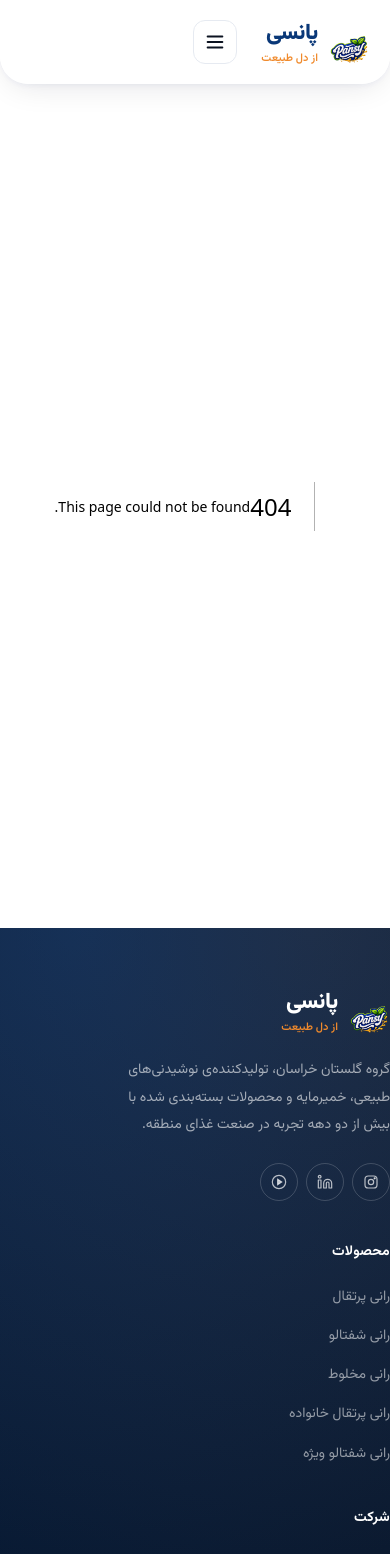
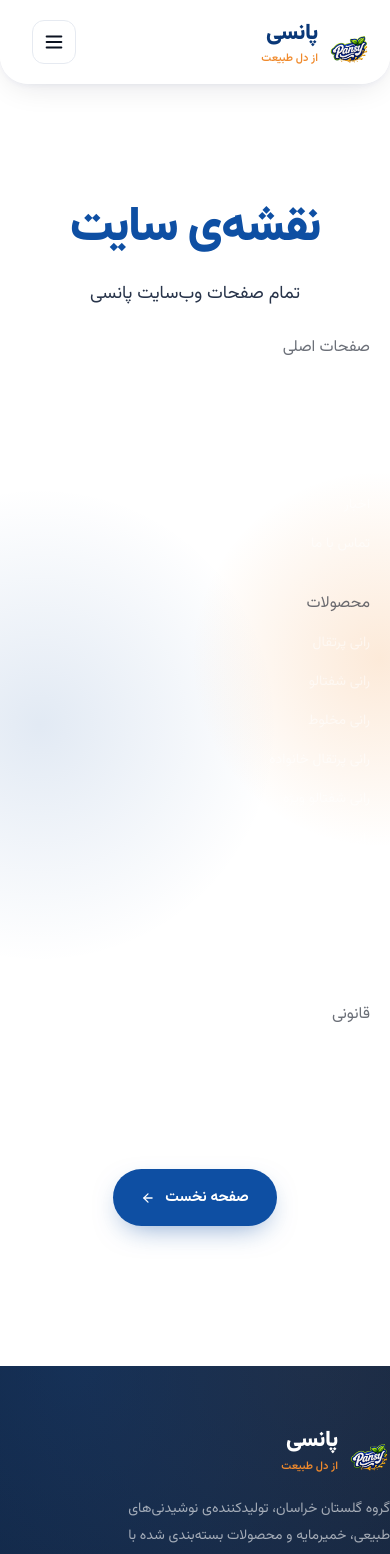
Before and after one commit to ZaidNayeb/Golestan-khorasan, a Next.js app: page /sitemap in a window 390 px wide. Before the commit this address had no page. Shown: the top 1554 px of the page. Built offline with nearby package versions, Linux system fonts and the light colour scheme.

Commit message:
fixed list icon toggle for mobile size

```diff
--- a/app/globals.css
+++ b/app/globals.css
@@ -333,8 +333,17 @@ button { font-family: inherit; cursor: pointer; }
     border: 1px solid var(--line);
     background: #fff;
     color: var(--ink);
+    position: absolute;
+    left: 32px;
+    top: 50%;
+    transform: translateY(-50%);
   }
-  .header-row { grid-template-columns: auto 1fr auto; }
+  .header-row {
+    position: relative;
+    display: flex;
+    justify-content: flex-start;
+    align-items: center;
+  }
 }
 
 .mobile-drawer-bg {
@@ -404,7 +413,7 @@ button { font-family: inherit; cursor: pointer; }
 }
 
 .hero-copy {
-  padding: 72px 36px 72px 0;
+  padding: 72px 12px 72px 0;
   display: flex;
   flex-direction: column;
   justify-content: center;
@@ -503,8 +512,7 @@ button { font-family: inherit; cursor: pointer; }
   background: #fff;
   display: flex;
   align-items: center;
-  justify-content: flex-end;
-  padding-right: 0;
+  justify-content: flex-start;
   overflow: hidden;
 }
 .hero-visual::before { display: none; }
@@ -514,7 +522,6 @@ button { font-family: inherit; cursor: pointer; }
   z-index: 2;
   width: 100%;
   max-width: 620px;
-  margin-right: -20px;
   filter: drop-shadow(0 28px 44px rgba(11, 18, 32, .14));
   transition: transform .8s cubic-bezier(.2,.8,.2,1), opacity .4s ease;
 }
--- /dev/null
+++ b/app/privacy/page.tsx
@@ -0,0 +1,48 @@
+import type { Metadata } from "next";
+import Link from "next/link";
+import { ContactDock } from "@/components/ContactDock";
+
+export const metadata: Metadata = {
+  title: "حریم خصوصی",
+  description: "سیاست حفظ حریم خصوصی گروه گلستان خراسان (پانسی).",
+};
+
+export default function PrivacyPage() {
+  return (
+    <>
+      <section className="coming-soon">
+        <div className="container cs-inner">
+          <span className="cs-badge">
+            <span className="dot" />
+            <span>به زودی</span>
+          </span>
+
+          <h1 className="cs-title">
+            صفحه‌ی <span className="accent">حریم خصوصی</span>
+            <br />در راه است
+          </h1>
+
+          <p className="cs-desc">
+            سیاست حفظ حریم خصوصی گروه گلستان خراسان به زودی در این صفحه منتشر خواهد شد.
+            برای هرگونه سوال می‌توانید با ما تماس بگیرید.
+          </p>
+
+          <div className="cs-illustration">
+            <img src="/images/pansy-orange-3d.png" alt="پانسی" />
+          </div>
+
+          <div className="cs-actions">
+            <Link href="/" className="btn btn-primary">
+              صفحه نخست
+              <svg width="14" height="14" viewBox="0 0 24 24" fill="none" stroke="currentColor" strokeWidth="2.2" strokeLinecap="round" strokeLinejoin="round">
+                <path d="M19 12H5" /><path d="M12 19l-7-7 7-7" />
+              </svg>
+            </Link>
+            <Link href="/contact" className="btn btn-ghost">تماس با ما</Link>
+          </div>
+        </div>
+      </section>
+      <ContactDock />
+    </>
+  );
+}
--- /dev/null
+++ b/app/sitemap/page.tsx
@@ -0,0 +1,61 @@
+import type { Metadata } from "next";
+import Link from "next/link";
+import { ContactDock } from "@/components/ContactDock";
+import { navLinks, products } from "@/data/site";
+
+export const metadata: Metadata = {
+  title: "نقشه‌ی سایت",
+  description: "نقشه‌ی کامل صفحات وب‌سایت گروه گلستان خراسان (پانسی).",
+};
+
+export default function SitemapPage() {
+  return (
+    <>
+      <section className="coming-soon">
+        <div className="container cs-inner">
+          <h1 className="cs-title">
+            <span className="accent">نقشه‌ی سایت</span>
+          </h1>
+
+          <p className="cs-desc">تمام صفحات وب‌سایت پانسی</p>
+
+          <div style={{ textAlign: "right", width: "100%", maxWidth: "480px", margin: "0 auto" }}>
+            <h3 style={{ marginBottom: "0.75rem", fontSize: "1rem", opacity: 0.6 }}>صفحات اصلی</h3>
+            <ul className="footer-links" style={{ marginBottom: "2rem" }}>
+              {navLinks.map((l) => (
+                <li key={l.key}>
+                  <Link href={l.href}>{l.label}</Link>
+                </li>
+              ))}
+            </ul>
+
+            <h3 style={{ marginBottom: "0.75rem", fontSize: "1rem", opacity: 0.6 }}>محصولات</h3>
+            <ul className="footer-links" style={{ marginBottom: "2rem" }}>
+              {products.map((p) => (
+                <li key={p.slug}>
+                  <Link href={`/products#${p.slug}`}>{p.name}</Link>
+                </li>
+              ))}
+            </ul>
+
+            <h3 style={{ marginBottom: "0.75rem", fontSize: "1rem", opacity: 0.6 }}>قانونی</h3>
+            <ul className="footer-links">
+              <li><Link href="/privacy">حریم خصوصی</Link></li>
+              <li><Link href="/terms">شرایط استفاده</Link></li>
+            </ul>
+          </div>
+
+          <div className="cs-actions" style={{ marginTop: "2.5rem" }}>
+            <Link href="/" className="btn btn-primary">
+              صفحه نخست
+              <svg width="14" height="14" viewBox="0 0 24 24" fill="none" stroke="currentColor" strokeWidth="2.2" strokeLinecap="round" strokeLinejoin="round">
+                <path d="M19 12H5" /><path d="M12 19l-7-7 7-7" />
+              </svg>
+            </Link>
+          </div>
+        </div>
+      </section>
+      <ContactDock />
+    </>
+  );
+}
--- /dev/null
+++ b/app/terms/page.tsx
@@ -0,0 +1,48 @@
+import type { Metadata } from "next";
+import Link from "next/link";
+import { ContactDock } from "@/components/ContactDock";
+
+export const metadata: Metadata = {
+  title: "شرایط استفاده",
+  description: "شرایط و ضوابط استفاده از وب‌سایت گروه گلستان خراسان (پانسی).",
+};
+
+export default function TermsPage() {
+  return (
+    <>
+      <section className="coming-soon">
+        <div className="container cs-inner">
+          <span className="cs-badge">
+            <span className="dot" />
+            <span>به زودی</span>
+          </span>
+
+          <h1 className="cs-title">
+            صفحه‌ی <span className="accent">شرایط استفاده</span>
+            <br />در راه است
+          </h1>
+
+          <p className="cs-desc">
+            شرایط و ضوابط استفاده از وب‌سایت و خدمات گروه گلستان خراسان به زودی
+            در این صفحه منتشر خواهد شد.
+          </p>
+
+          <div className="cs-illustration">
+            <img src="/images/pansy-orange-3d.png" alt="پانسی" />
+          </div>
+
+          <div className="cs-actions">
+            <Link href="/" className="btn btn-primary">
+              صفحه نخست
+              <svg width="14" height="14" viewBox="0 0 24 24" fill="none" stroke="currentColor" strokeWidth="2.2" strokeLinecap="round" strokeLinejoin="round">
+                <path d="M19 12H5" /><path d="M12 19l-7-7 7-7" />
+              </svg>
+            </Link>
+            <Link href="/contact" className="btn btn-ghost">تماس با ما</Link>
+          </div>
+        </div>
+      </section>
+      <ContactDock />
+    </>
+  );
+}
--- a/components/footer.tsx
+++ b/components/footer.tsx
@@ -96,7 +96,7 @@ export function Footer() {
               <circle cx="12" cy="12" r="9" />
               <path d="M12 7v5l3 2" />
             </svg>
-            <span>شنبه تا پنجشنبه، ۸ تا ۱۷</span>
+            <span>{siteConfig.workingHours}</span>
           </div>
         </div>
       </div>
@@ -106,9 +106,9 @@ export function Footer() {
           © ۱۴۰۵ کلیه حقوق متعلق به گروه گلستان خراسان (پانسی) است.
         </p>
         <div className="footer-extra">
-          <Link href="#">حریم خصوصی</Link>
-          <Link href="#">شرایط استفاده</Link>
-          <Link href="#">نقشه‌ی سایت</Link>
+          <Link href="/privacy">حریم خصوصی</Link>
+          <Link href="/terms">شرایط استفاده</Link>
+          <Link href="/sitemap">نقشه‌ی سایت</Link>
         </div>
       </div>
     </footer>
--- a/data/site.ts
+++ b/data/site.ts
@@ -5,8 +5,7 @@ export const siteConfig = {
   description:  "پانسی — آبمیوه‌های طبیعی، مخمر باکیفیت و محصولات غذایی بسته‌بندی شده از قلب خراسان.",
   url:          "https://golestankhorasan.af",
   address:      "هرات، ناحیه‌ی صنعتی، شاهراه میدان هوایی",
-  phone:        "+93 700 000 000",
-  fax:          "+93 700 000 001",
+  phone:        "+93 70 291 9887",
   email:        "info@pansy.af",
   workingHours: "شنبه تا پنجشنبه، ۸ صبح تا ۵ عصر",
 };
@@ -22,7 +21,7 @@ export const navLinks = [
 export const heroSlides = [
   {
     title:  ["پانسی،", "از دل طبیعت"],
-    desc:   "از باغ‌های سرسبز خراسان تا سفره‌های شما؛ هر قطره پانسی، حاصل سال‌ها تجربه، گزینش دقیق میوه و باور به طعمی اصیل است.",
+    desc:   "از باغ‌های سرسبز تا سفره‌های شما؛ هر قطره پانسی، حاصل سال‌ها تجربه، گزینش دقیق میوه و باور به طعمی اصیل است.",
     img:    "/images/pansy-orange.png",
     cat:    "رانی پرتقال",
   },
@@ -52,7 +51,7 @@ export const homeProductCards = [
     cat:  "آبمیوه طبیعی",
     num:  "01",
     name: "رانی پرتقال",
-    desc: "طعم تازه و سرشار از ویتامین، در بسته‌بندی مطمئن و قفسه‌پسند.",
+    desc: "طعم تازه و سرشار از ویتامین C، در بسته‌بندی مطمئن و قفسه‌پسند.",
     img:  "/images/pansy-orange.png",
   },
   {
```
Also changed, not shown: 2 other files (tests, documents, lock files or other folders).
